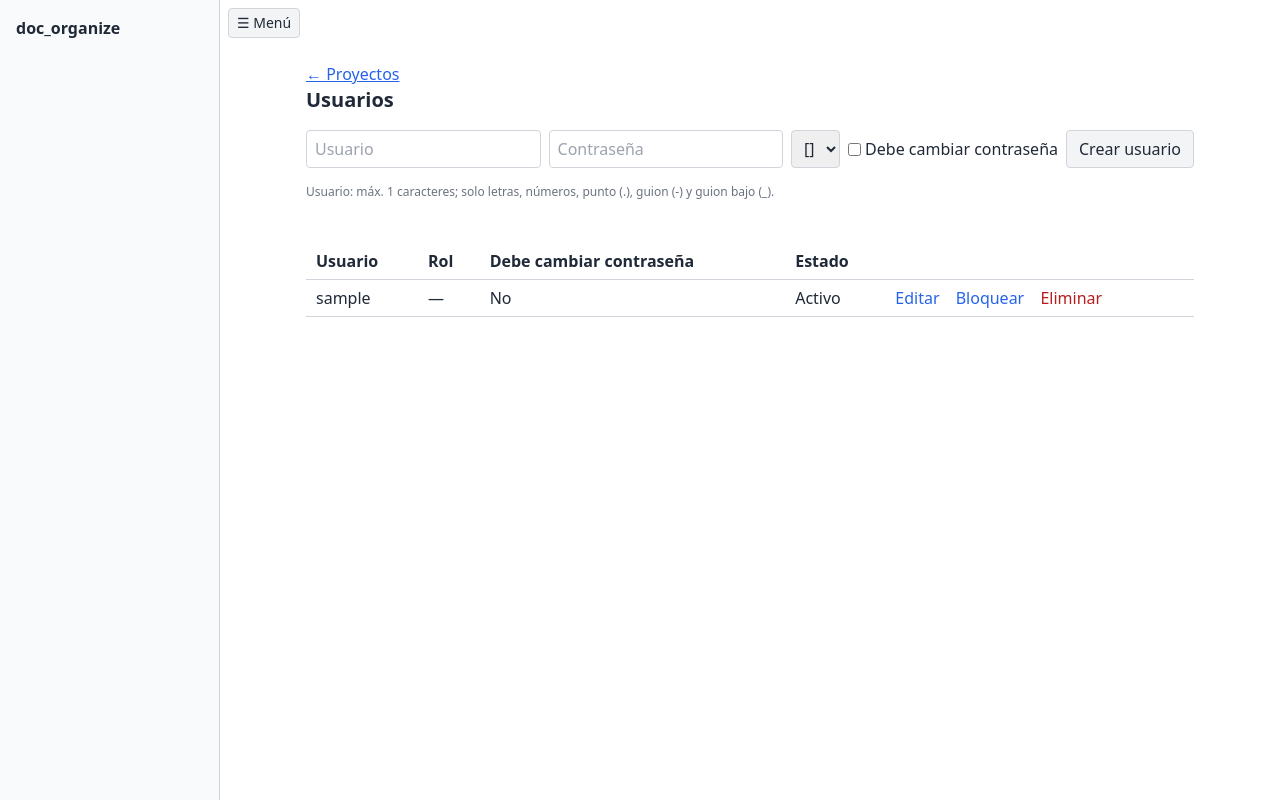
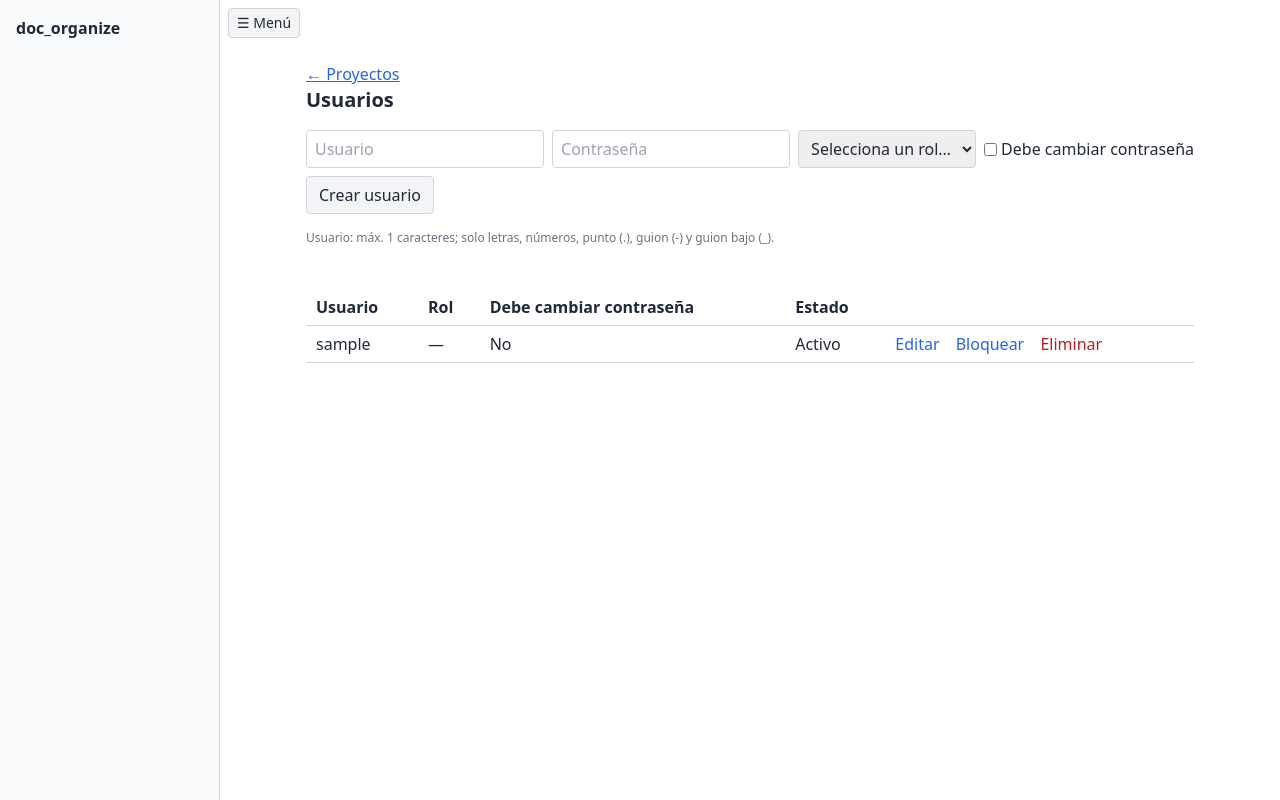
Before and after one commit to fmanza/doc_organize, a Python web app: template src/doc_organize/web/templates/admin_users.html.j2 in a window 1280 px wide. Run offline with Jinja, Linux system fonts and the light colour scheme; the template is opened without the code that fills it: most values are stand-ins (such as "Sample title", 1, 10 or a date in 2020); some libraries are stand-ins or nearby versions.

Commit message:
fix: exigir seleccion explicita de rol al crear un usuario
El <select> de rol en "Crear usuario" (/admin/users) y "Anadir usuario"
(/admin/tenants) no marcaba ninguna opcion como selected, asi que el
navegador preseleccionaba la primera de la lista -- y list_roles() ordena
por created_at, con lo que "admin" (el rol mas antiguo, del bootstrap)
siempre queda primero. Cualquier alta sin cambiar el desplegable a
proposito creaba el usuario como admin sin que el operador lo pidiera. Se
anade una opcion placeholder deshabilitada ("Selecciona un rol...") que,
junto al required ya existente, obliga a elegir un rol real antes de poder
enviar el formulario.

Co-Authored-By: Claude Sonnet 5 <noreply@anthropic.com>

```diff
--- a/src/doc_organize/web/templates/admin_tenants.html.j2
+++ b/src/doc_organize/web/templates/admin_tenants.html.j2
@@ -30,6 +30,7 @@
         <input type="password" class="user-password border border-gray-300 rounded px-2 py-1.5" placeholder="Contraseña" required>
         <label class="sr-only">Rol</label>
         <select class="user-role border border-gray-300 rounded px-2 py-1.5" required>
+            <option value="" selected disabled hidden>Selecciona un rol…</option>
             {% for role in roles %}
             <option value="{{ role.id }}">{{ role.name }}</option>
             {% endfor %}
--- a/src/doc_organize/web/templates/admin_users.html.j2
+++ b/src/doc_organize/web/templates/admin_users.html.j2
@@ -14,6 +14,7 @@
            class="border border-gray-300 rounded px-2 py-1.5 flex-1 min-w-[200px]">
     <label for="user-role" class="sr-only">Rol</label>
     <select id="user-role" required class="border border-gray-300 rounded px-2 py-1.5">
+        <option value="" selected disabled hidden>Selecciona un rol…</option>
         {% for role in roles %}
         <option value="{{ role.id }}">{{ role.name }}</option>
         {% endfor %}
```
